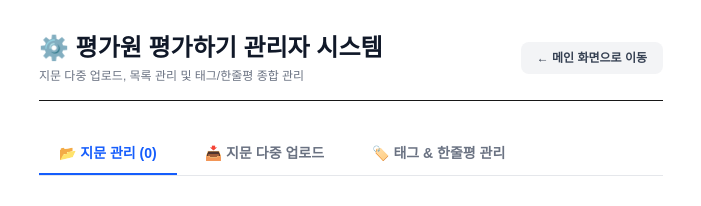
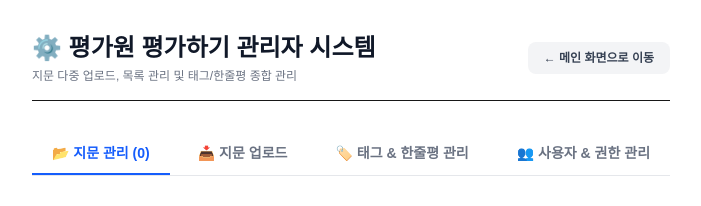
Before and after one commit to sealine1377/-, a Next.js app: page /admin in a window 1280 px wide. Shown: the top 206 px of the page, without its empty margins (289-990 px from the left). Built offline with nearby package versions, Linux system fonts and the light colour scheme; no server answers; the database is empty.

Commit message:
Update AdminTabNav.tsx

```diff
--- a/components/admin/AdminTabNav.tsx
+++ b/components/admin/AdminTabNav.tsx
@@ -1,6 +1,6 @@
 'use client';
 
-export type AdminTab = 'manage' | 'upload' | 'tags';
+export type AdminTab = 'manage' | 'upload' | 'tags' | 'users';
 
 interface AdminTabNavProps {
   activeTab: AdminTab;
@@ -10,10 +10,10 @@ interface AdminTabNavProps {
 
 export default function AdminTabNav({ activeTab, onTabChange, questionCount }: AdminTabNavProps) {
   return (
-    <div className="flex border-b border-gray-200 gap-2">
+    <div className="flex border-b border-gray-200 gap-2 overflow-x-auto">
       <button
         onClick={() => onTabChange('manage')}
-        className={`px-5 py-2.5 font-bold text-sm border-b-2 transition ${
+        className={`px-5 py-2.5 font-bold text-sm border-b-2 transition whitespace-nowrap ${
           activeTab === 'manage'
             ? 'border-blue-600 text-blue-600'
             : 'border-transparent text-gray-500 hover:text-gray-800'
@@ -23,17 +23,17 @@ export default function AdminTabNav({ activeTab, onTabChange, questionCount }: A
       </button>
       <button
         onClick={() => onTabChange('upload')}
-        className={`px-5 py-2.5 font-bold text-sm border-b-2 transition ${
+        className={`px-5 py-2.5 font-bold text-sm border-b-2 transition whitespace-nowrap ${
           activeTab === 'upload'
             ? 'border-blue-600 text-blue-600'
             : 'border-transparent text-gray-500 hover:text-gray-800'
         }`}
       >
-        📥 지문 다중 업로드
+        📥 지문 업로드
       </button>
       <button
         onClick={() => onTabChange('tags')}
-        className={`px-5 py-2.5 font-bold text-sm border-b-2 transition ${
+        className={`px-5 py-2.5 font-bold text-sm border-b-2 transition whitespace-nowrap ${
           activeTab === 'tags'
             ? 'border-blue-600 text-blue-600'
             : 'border-transparent text-gray-500 hover:text-gray-800'
@@ -41,6 +41,16 @@ export default function AdminTabNav({ activeTab, onTabChange, questionCount }: A
       >
         🏷️ 태그 & 한줄평 관리
       </button>
+      <button
+        onClick={() => onTabChange('users')}
+        className={`px-5 py-2.5 font-bold text-sm border-b-2 transition whitespace-nowrap ${
+          activeTab === 'users'
+            ? 'border-blue-600 text-blue-600'
+            : 'border-transparent text-gray-500 hover:text-gray-800'
+        }`}
+      >
+        👥 사용자 & 권한 관리
+      </button>
     </div>
   );
 }
```
